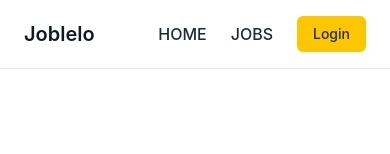
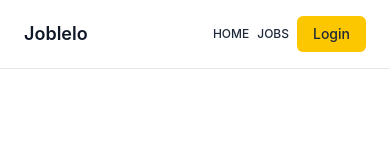
Before and after one commit to nakshatra-droid/joblelo-frontend, a React (Vite) app: page / in a window 390 px wide. Shown: the top 154 px of the page. Built offline with nearby package versions, Linux system fonts and the light colour scheme; no server answers.

Commit message:
fix: fix the header

```diff
--- a/src/components/Header.jsx
+++ b/src/components/Header.jsx
@@ -15,13 +15,13 @@ export default function Header() {
       <div className="flex items-center gap-3">
         {/* <span className="text-yellow-500 text-3xl">👥</span> */}
         <Link to={"/"}>
-        <h1 className="text-xl md:text-2xl font-semibold text-gray-900">Joblelo</h1>
+        <h1 className="text-lg md:text-2xl font-semibold text-gray-900">Joblelo</h1>
         </Link>
       </div>
 
-      <nav className="flex items-center gap-6 text-gray-800 font-medium">
-        <Link to="/" className="md:inline hover:text-black transition">HOME</Link>
-        <Link to="/jobs" className="md:inline hover:text-black transition">JOBS</Link>
+      <nav className="flex items-center gap-2 md:gap-6 text-gray-800 font-medium">
+        <Link to="/" className="text-xs md:text-base md:inline hover:text-black transition">HOME</Link>
+        <Link to="/jobs" className="text-xs md:text-base md:inline hover:text-black transition">JOBS</Link>
 
         {!user ? (
           <Link to="/login" className="px-4 py-2 bg-yellow-400 rounded-md text-sm md:text-base font-medium hover:brightness-95">
@@ -30,7 +30,7 @@ export default function Header() {
         ) : (
           <>
             <Link to={user.role === "seeker" ? "/seeker/dashboard" : "/recruiter/dashboard"}
-                  className="text-sm md:text-base hover:text-black transition">
+                  className="text-xs md:text-base hover:text-black transition">
               DASHBOARD
             </Link>
             <button
```
